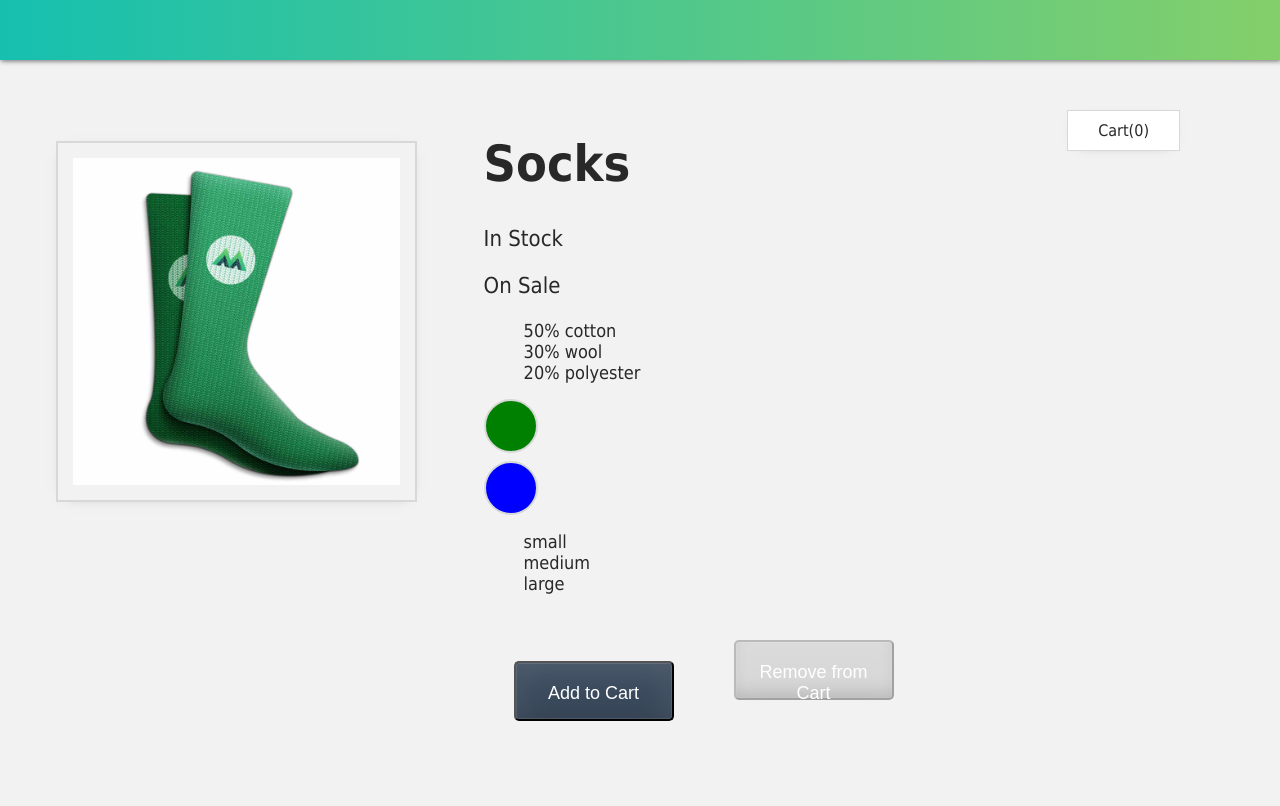
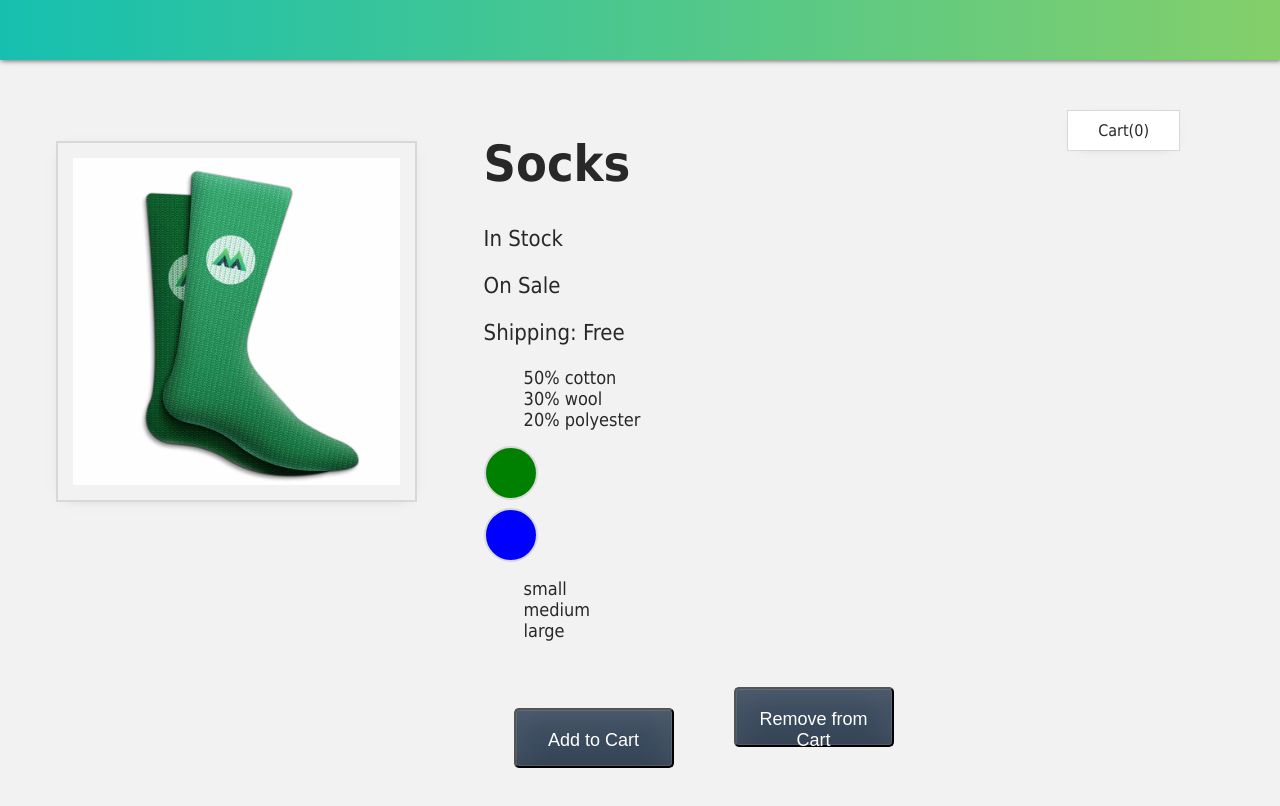
Before and after one commit to stuheiss/intro-to-vue-3, a Vue app: page / in a window 1280 px wide. Shown: the top 806 px of the page. Built offline with nearby package versions, Linux system fonts and the light colour scheme.

Commit message:
Components & Props

```diff
--- a/src/App.vue
+++ b/src/App.vue
@@ -2,93 +2,23 @@
       <div class="nav-bar"></div>
 
       <div class="cart">Cart({{ cart }})</div>
-
-      <div class="product-display">
-        <div class="product-container">
-          <div
-            class="product-image"
-            :class="{ 'out-of-stock-img': !inStock }"
-          >
-            <img :src="image">
-          </div>
-          <div class="product-info">
-            <h1>{{ product }}</h1>
-            <p v-if="quantity > 10">In Stock</p>
-            <p v-else-if="quantity <= 10 && quantity > 0">Almost sold out!</p>
-            <p v-else>Out of Stock</p>
-            <p v-if="onSale">On Sale</p>
-            <ul>
-              <li v-for="detail in details" :key="detail.id">{{ detail }}</li>
-            </ul>
-            <div
-              v-for="(variant, index) in variants" :key="variant.id"
-              @mouseover="updateVariant(index)"
-              class="color-circle"
-              :style="{ backgroundColor:variant.color }"
-            >
-            </div>
-            <ul>
-              <li v-for="size in sizes" :key="size.id">{{ size }}</li>
-            </ul>
-            <button
-              :disabled="!inStock"
-              class="button"
-              :class="{ disabledButton: !inStock }"
-              @click="addToCart"
-            >Add to Cart</button>
-            <button
-              :disabled="cart <= 0"
-              class="button"
-              :class="{ disabledButton: cart <= 0 }"
-              @click="removeFromCart"
-            >Remove from Cart</button>
-          </div>
-        </div>
-      </div>
+      <ProductDisplay :premium="premium" />
 </template>
 <script>
+import ProductDisplay from './components/ProductDisplay'
 
 export default {
   name: 'App',
   components: {
-  },
-  computed: {
-    inStock() {
-      return this.quantity > 0;
-    },
-    image() {
-      return this.variants[this.selectedVariant].image;
-    },
-    quantity() {
-      return this.variants[this.selectedVariant].quantity;
-    },
-    onSale() {
-      return this.variants[this.selectedVariant].onSale;
-    },
+    ProductDisplay
   },
   data() {
     return {
       cart: 0,
-      product: 'Socks',
-      selectedVariant: 0,
-      details: ['50% cotton', '30% wool', '20% polyester'],
-      variants: [
-        { id:2234, color:'green', image:'./assets/images/socks_green.jpg', quantity:50, onSale:true },
-        { id:2235, color:'blue', image:'./assets/images/socks_blue.jpg', quantity:0, onSale:false },
-      ],
-      sizes: ['small', 'medium', 'large'],
+      premium: true,
     };
   },
   methods: {
-    addToCart() {
-      this.cart += 1;
-    },
-    removeFromCart() {
-      this.cart -= 1;
-    },
-    updateVariant(index) {
-      this.selectedVariant = index;
-    },
   },
 }
 </script>
--- /dev/null
+++ b/src/components/ProductDetails.vue
@@ -0,0 +1,16 @@
+<template>
+  <ul>
+    <li v-for="detail in details" :key="detail.id">{{ detail }}</li>
+  </ul>
+</template>
+
+<script>
+export default {
+  name: 'ProductDetails',
+  props: {
+    details: {
+      type: Array,
+    },
+  },
+}
+</script>
--- /dev/null
+++ b/src/components/ProductDisplay.vue
@@ -0,0 +1,104 @@
+<template>
+  <div class="product-display">
+    <div class="product-container">
+      <div
+        class="product-image"
+        :class="{ 'out-of-stock-img': !inStock }"
+      >
+        <img :src="image">
+      </div>
+      <div class="product-info">
+        <h1>{{ product }}</h1>
+        <p v-if="quantity > 10">In Stock</p>
+        <p v-else-if="quantity <= 10 && quantity > 0">Almost sold out!</p>
+        <p v-else>Out of Stock</p>
+        <p v-if="onSale">On Sale</p>
+        <p>Shipping: {{ shipping }}</p>
+
+        <ProductDetails :details="details" />
+
+        <div
+          v-for="(variant, index) in variants" :key="variant.id"
+          @mouseover="updateVariant(index)"
+          class="color-circle"
+          :style="{ backgroundColor:variant.color }"
+        >
+        </div>
+        <ul>
+          <li v-for="size in sizes" :key="size.id">{{ size }}</li>
+        </ul>
+        <button
+          :disabled="!inStock"
+          class="button"
+          :class="{ disabledButton: !inStock }"
+          @click="addToCart"
+        >Add to Cart</button>
+        <button
+          :disabled="cart <= 0"
+          class="button"
+          :class="{ disabledButton: cart <= 0 }"
+          @click="removeFromCart"
+        >Remove from Cart</button>
+      </div>
+    </div>
+  </div>
+</template>
+
+<script>
+import ProductDetails from './ProductDetails'
+
+export default {
+  name: 'ProductDisplay',
+  components: {
+    ProductDetails
+  },
+  props: {
+    premium: {
+      type: Boolean,
+      required: true,
+    },
+  },
+  computed: {
+    shipping() {
+      return this.premium
+        ? 'Free'
+        : '$2.99';
+    },
+    inStock() {
+      return this.quantity > 0;
+    },
+    image() {
+      return this.variants[this.selectedVariant].image;
+    },
+    quantity() {
+      return this.variants[this.selectedVariant].quantity;
+    },
+    onSale() {
+      return this.variants[this.selectedVariant].onSale;
+    },
+  },
+  data() {
+    return {
+      product: 'Socks',
+      selectedVariant: 0,
+      details: ['50% cotton', '30% wool', '20% polyester'],
+      variants: [
+        { id:2234, color:'green', image:'./assets/images/socks_green.jpg', quantity:50, onSale:true },
+        { id:2235, color:'blue', image:'./assets/images/socks_blue.jpg', quantity:0, onSale:false },
+      ],
+      sizes: ['small', 'medium', 'large'],
+    };
+  },
+  methods: {
+    addToCart() {
+      this.cart += 1;
+    },
+    removeFromCart() {
+      this.cart -= 1;
+    },
+    updateVariant(index) {
+      this.selectedVariant = index;
+    },
+  },
+}
+</script>
```
Also changed, not shown: 1 other file (tests, documents, lock files or other folders).
